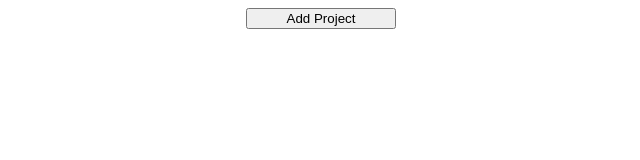
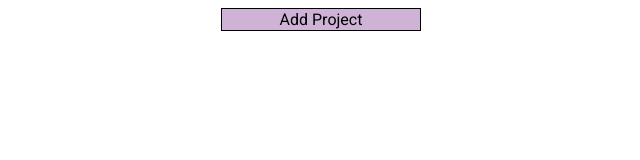
Before and after one commit to TristanRoss/todo-list, a plain HTML site: page index.html in a window 1280 px wide. Shown: the whole page, without its empty margins (319-959 px from the left). Drawn offline with Linux system fonts and the light colour scheme.

Commit message:
Fix issues and add basic styling

```diff
--- a/index.html
+++ b/index.html
@@ -5,6 +5,7 @@
     <meta name="viewport" content="width=device-width, initial-scale=1.0">
     <title>Document</title>
     <link rel="stylesheet" type="text/css" href="style.css">
+    <link href="https://fonts.googleapis.com/css2?family=Roboto&display=swap" rel="stylesheet">
 </head>
 <body>
     <script src="main.js"></script>
--- a/style.css
+++ b/style.css
@@ -1,3 +1,7 @@
+body {
+    font-family: 'Roboto', sans-serif;
+}
+
 .project {
     border: 1px solid black;
     text-align: center;
@@ -33,10 +37,11 @@
 
 button {
     margin: 0 auto;
-    width: 150px;
+    margin-bottom: 10px;
+    width: 200px;
     display: block;
+    font-family: inherit;
+    font-size: 1em;
+    background-color: rgb(207, 179, 214);
+    border: 1px solid black;
 }
-
-#add {
-    margin-bottom: 10px;
-}
```
Also changed, not shown: main.js (+2 -2 lines).
